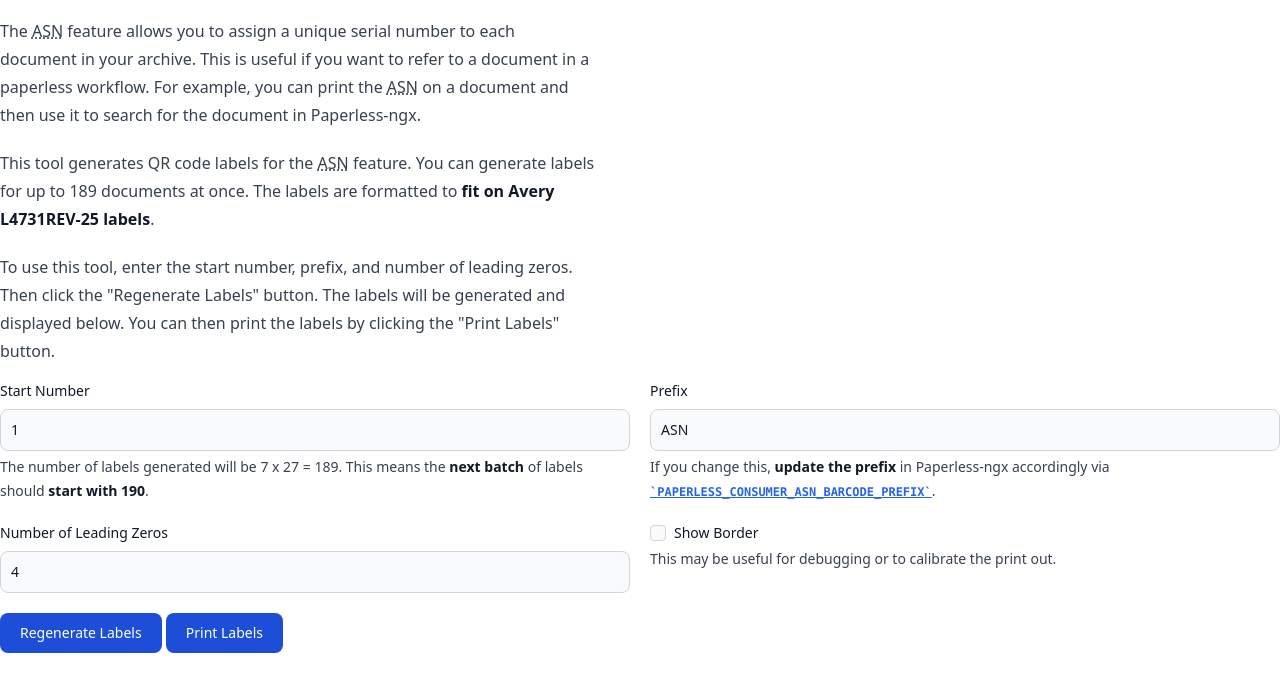
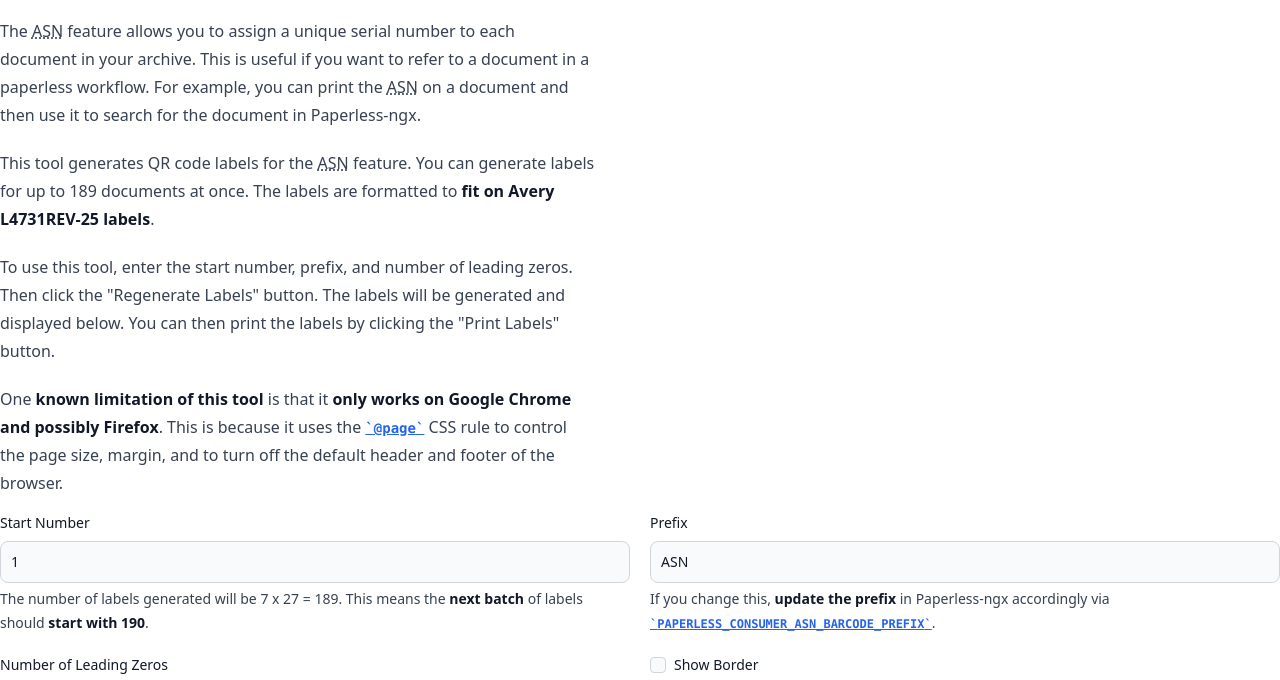
Before and after one commit to tmaier/asn-qr-code-label-generator, a plain HTML site: page index.html in a window 1280 px wide. Shown: the part 103-783 px from the top of the page. Drawn offline with nearby package versions, Linux system fonts and the light colour scheme.

Commit message:
Document limitation

```diff
--- a/index.html
+++ b/index.html
@@ -65,6 +65,15 @@
           leading zeros. Then click the "Regenerate Labels" button. The labels
           will be generated and displayed below. You can then print the labels
           by clicking the "Print Labels" button.
+        </p>
+
+        <p>
+          One <strong>known limitation of this tool</strong> is that it
+          <strong>only works on Google Chrome and possibly Firefox</strong>.
+          This is because it uses the
+          <a href="https://caniuse.com/css-paged-media"><code>@page</code></a>
+          CSS rule to control the page size, margin, and to turn off the default
+          header and footer of the browser.
         </p>
       </div>
       <form class="mb-8 print:hidden">
```
